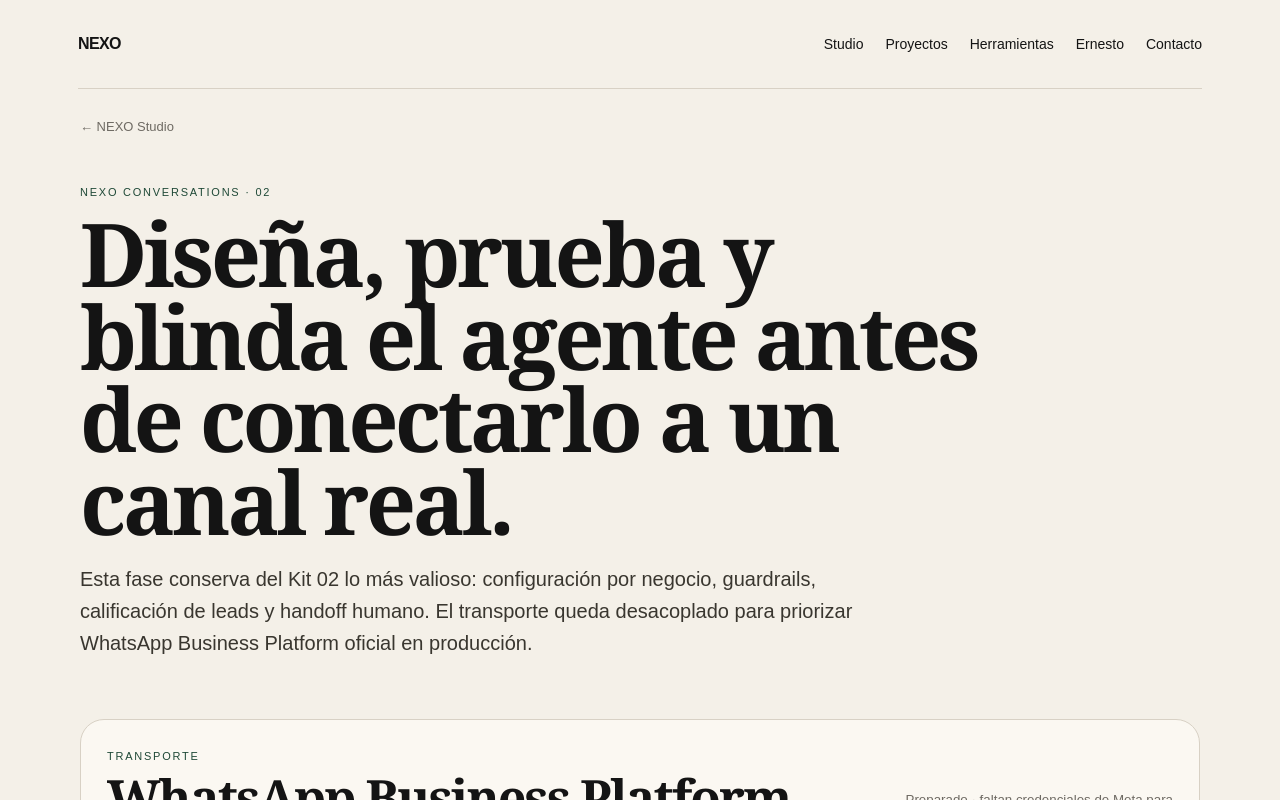
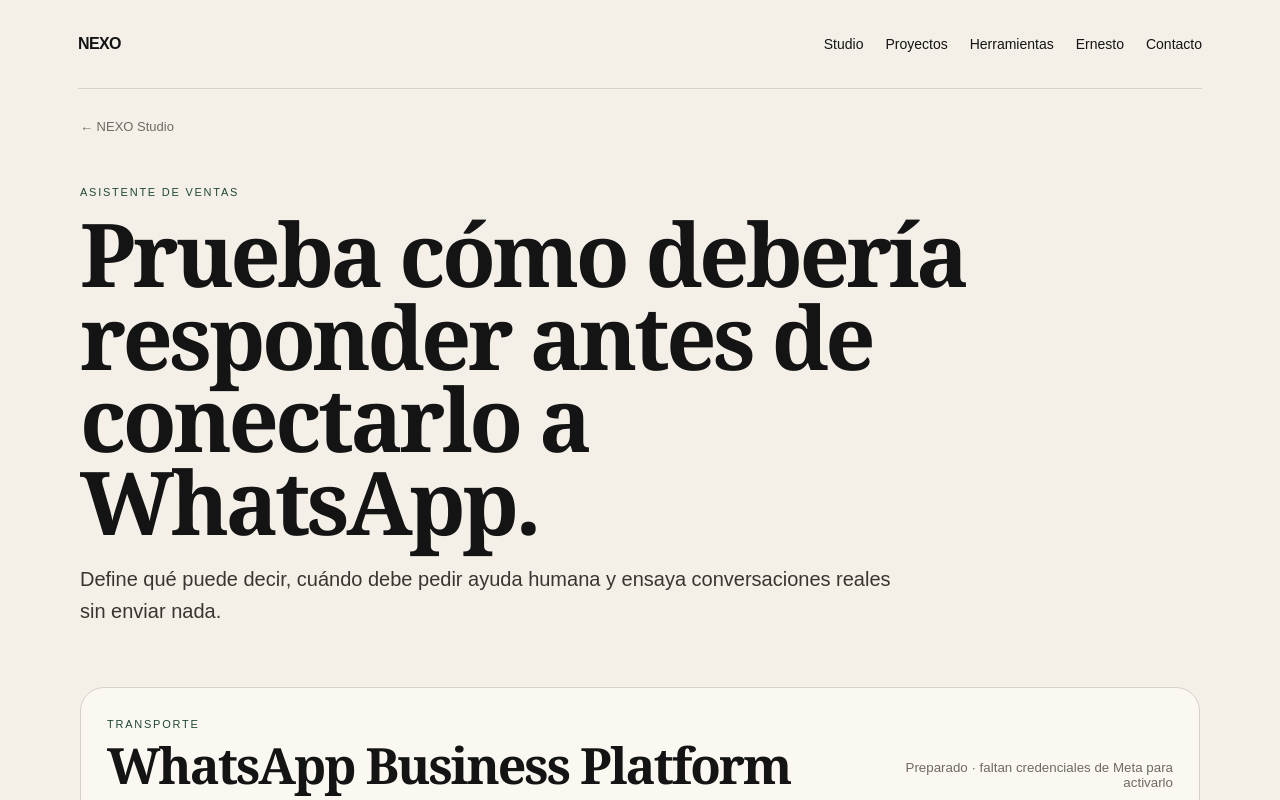
Before and after one commit to ernest196391/ernesto-rondon-nexo, a Next.js app: page /studio/conversations in a window 1280 px wide. Shown: the top 800 px of the page. Built offline with nearby package versions, Linux system fonts and the light colour scheme.

Commit message:
fix: simplify Conversations positioning

```diff
--- a/app/studio/conversations/page.tsx
+++ b/app/studio/conversations/page.tsx
@@ -5,9 +5,9 @@ export default function ConversationsPage() {
   return <main className="conversations-page" id="main-content">
     <a className="conversations-back" href="/studio">← NEXO Studio</a>
     <section className="conversations-hero">
-      <span>NEXO CONVERSATIONS · 02</span>
-      <h1>Diseña, prueba y blinda el agente antes de conectarlo a un canal real.</h1>
-      <p>Esta fase conserva del Kit 02 lo más valioso: configuración por negocio, guardrails, calificación de leads y handoff humano. El transporte queda desacoplado para priorizar WhatsApp Business Platform oficial en producción.</p>
+      <span>ASISTENTE DE VENTAS</span>
+      <h1>Prueba cómo debería responder antes de conectarlo a WhatsApp.</h1>
+      <p>Define qué puede decir, cuándo debe pedir ayuda humana y ensaya conversaciones reales sin enviar nada.</p>
     </section>
     <ConversationsClient />
   </main>;
```
